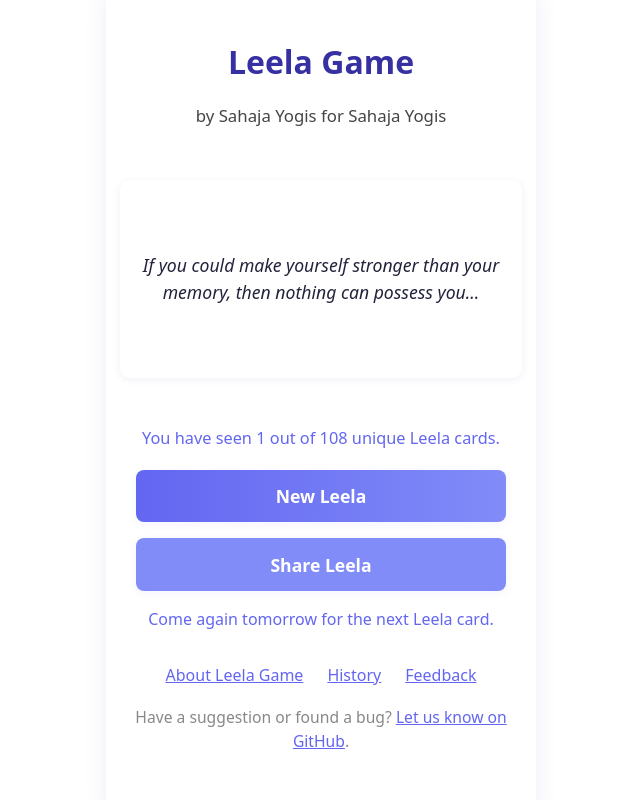
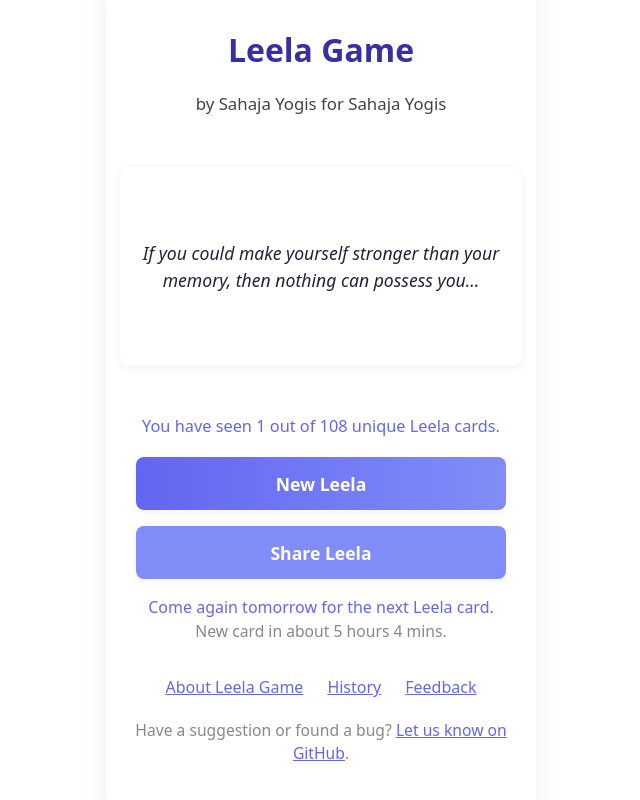
Before and after one commit to sahajisy/Leela-Game, a React (Vite) app: page / in a window 1280 px wide. Both pictures are taken after a click on the button "New Leela". Shown: the top 800 px of the page, without its empty margins (319-959 px from the left). Built offline with nearby package versions, Linux system fonts and the light colour scheme.

Commit message:
Feature: show live countdown (hours/minutes) until next Leela card is available

```diff
--- a/src/App.jsx
+++ b/src/App.jsx
@@ -143,6 +143,19 @@ function App() {
   const [error, setError] = useState(null)
   const [uniqueSeen, setUniqueSeen] = useState(getUniqueSeenCount());
 
+  // Calculate time left for new card (live countdown)
+  const [timeLeft, setTimeLeft] = useState(getTimeUntilMidnight());
+
+  function getTimeUntilMidnight() {
+    const now = new Date();
+    const midnight = new Date(now);
+    midnight.setHours(24, 0, 0, 0); // next local midnight
+    const diffMs = midnight - now;
+    const hours = Math.floor(diffMs / (1000 * 60 * 60));
+    const minutes = Math.floor((diffMs % (1000 * 60 * 60)) / (1000 * 60));
+    return { hours, minutes };
+  }
+
   useEffect(() => {
     try {
       function requestNotificationPermission() {
@@ -191,6 +204,14 @@ function App() {
     }
   }, [])
 
+  useEffect(() => {
+    if (!buttonDisabled) return;
+    const interval = setInterval(() => {
+      setTimeLeft(getTimeUntilMidnight());
+    }, 1000 * 30); // update every 30 seconds
+    return () => clearInterval(interval);
+  }, [buttonDisabled])
+
   function saveToHistory(date, quote) {
     const history = JSON.parse(localStorage.getItem('leelaHistory') || '[]');
     // Only add if not already present for this date
@@ -198,6 +219,15 @@ function App() {
       history.push({ date, quote });
       localStorage.setItem('leelaHistory', JSON.stringify(history));
     }
+  }
+
+  // Calculate hours left for new card
+  function getHoursUntilMidnight() {
+    const now = new Date();
+    const midnight = new Date(now);
+    midnight.setHours(24, 0, 0, 0); // next local midnight
+    const diffMs = midnight - now;
+    return Math.ceil(diffMs / (1000 * 60 * 60));
   }
 
   const handleNewQuote = () => {
@@ -240,7 +270,11 @@ function App() {
       </button>
       {buttonDisabled && (
         <div style={{ marginTop: '1rem', color: '#6366f1', fontWeight: 500 }}>
-          Come again tomorrow for the next Leela card.
+          Come again tomorrow for the next Leela card.<br />
+          <span style={{color:'#888', fontWeight:400, fontSize:'0.98rem'}}>
+            New card in about {timeLeft.hours} hour{timeLeft.hours !== 1 ? 's' : ''}
+            {timeLeft.minutes > 0 ? ` ${timeLeft.minutes} min${timeLeft.minutes !== 1 ? 's' : ''}` : ''}.
+          </span>
         </div>
       )}
       <div style={{ marginTop: '2rem', display: 'flex', gap: '1.5rem', justifyContent: 'center' }}>
```
